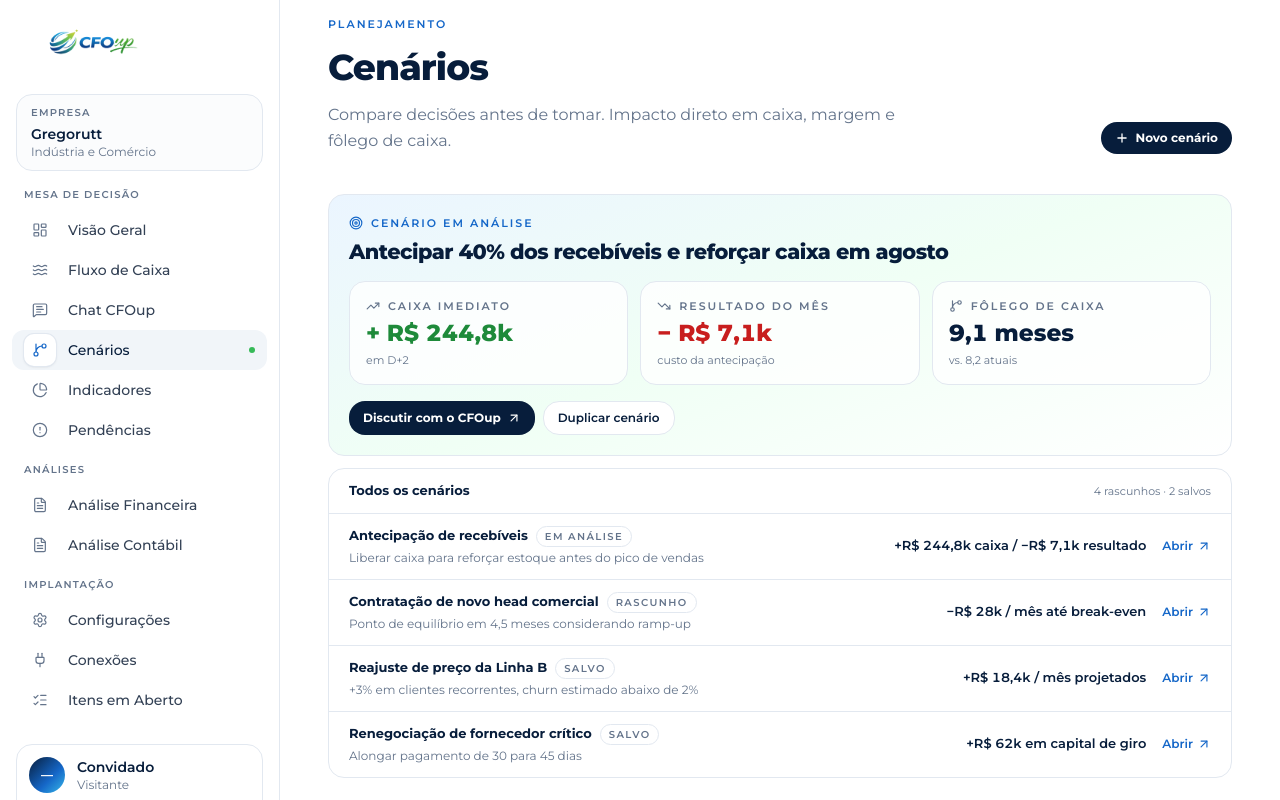
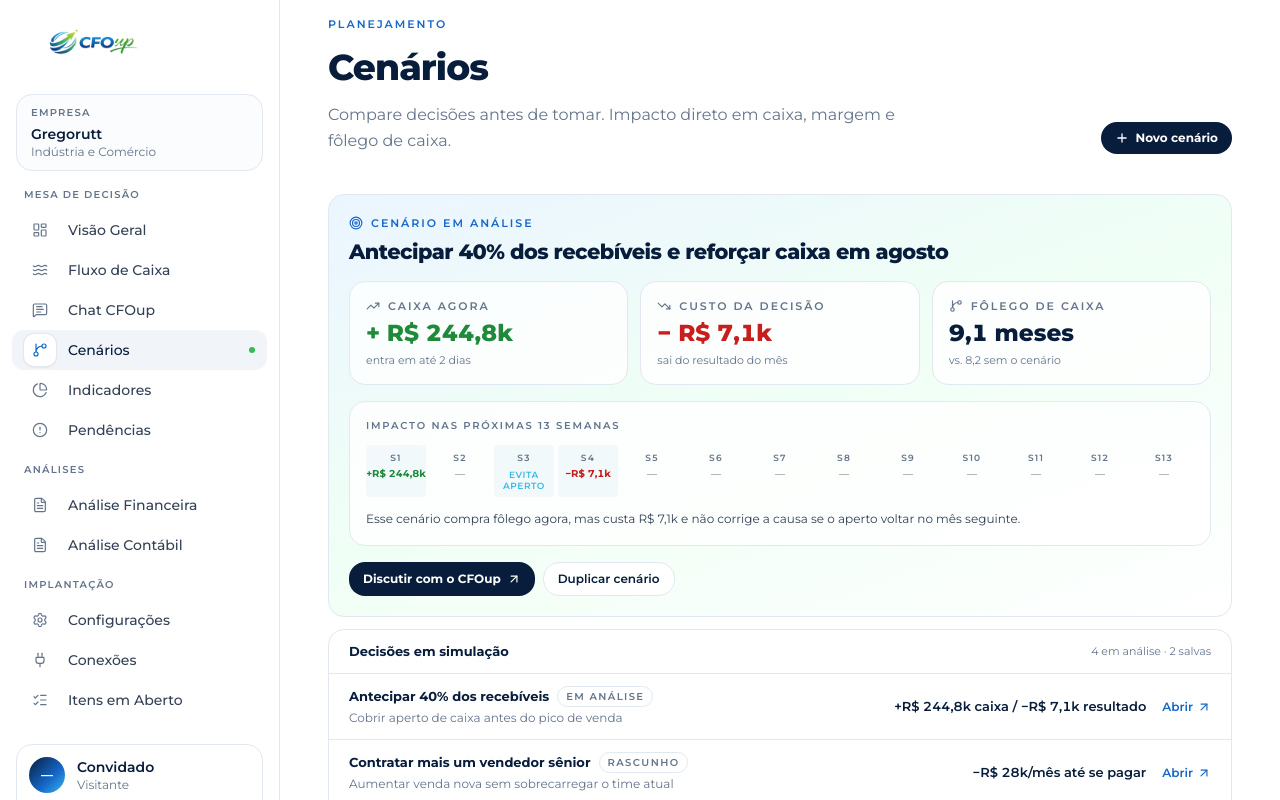
Before and after one commit to cfoup2026/cfoup-overview-v3, a Next.js app: page /cenarios in a window 1280 px wide. Shown: the top 800 px of the page. Built offline with nearby package versions, Linux system fonts and the light colour scheme.

Commit message:
feat: implement Round 2 scenarios with updated labels and blocks
Add new Round 2 features with updated ImpactTile, WeeksImpactBlock, renamed List, and revised ScenarioRow details.

```diff
--- a/app/(app)/cenarios/page.tsx
+++ b/app/(app)/cenarios/page.tsx
@@ -29,10 +29,13 @@ export default function CenariosPage() {
         </h2>
 
         <div className="mt-4 grid gap-3 md:grid-cols-3">
-          <ImpactTile label="Caixa imediato" value="+ R$ 244,8k" tone="positive" detail="em D+2" />
-          <ImpactTile label="Resultado do mês" value="− R$ 7,1k" tone="negative" detail="custo da antecipação" />
-          <ImpactTile label="Fôlego de caixa" value="9,1 meses" tone="neutral" detail="vs. 8,2 atuais" />
+          <ImpactTile label="Caixa agora" value="+ R$ 244,8k" tone="positive" detail="entra em até 2 dias" />
+          <ImpactTile label="Custo da decisão" value="− R$ 7,1k" tone="negative" detail="sai do resultado do mês" />
+          <ImpactTile label="Fôlego de caixa" value="9,1 meses" tone="neutral" detail="vs. 8,2 sem o cenário" />
         </div>
+
+        {/* Impacto 13 semanas */}
+        <WeeksImpactBlock />
 
         <div className="mt-4 flex flex-wrap gap-2">
           <Link
@@ -54,38 +57,116 @@ export default function CenariosPage() {
       <section aria-labelledby="cenarios-list" className="rounded-2xl border border-border bg-card">
         <div className="flex items-center justify-between border-b border-border px-4 md:px-5 py-3">
           <h3 id="cenarios-list" className="text-[13px] font-bold" style={{ color: "var(--brand-navy)" }}>
-            Todos os cenários
+            Decisões em simulação
           </h3>
-          <p className="text-[11px] text-muted-foreground">4 rascunhos · 2 salvos</p>
+          <p className="text-[11px] text-muted-foreground">4 em análise · 2 salvas</p>
         </div>
         <ul className="divide-y divide-border">
           <ScenarioRow
-            title="Antecipação de recebíveis"
-            summary="Liberar caixa para reforçar estoque antes do pico de vendas"
+            title="Antecipar 40% dos recebíveis"
+            summary="Cobrir aperto de caixa antes do pico de venda"
             status="Em análise"
             impact="+R$ 244,8k caixa / −R$ 7,1k resultado"
           />
           <ScenarioRow
-            title="Contratação de novo head comercial"
-            summary="Ponto de equilíbrio em 4,5 meses considerando ramp-up"
+            title="Contratar mais um vendedor sênior"
+            summary="Aumentar venda nova sem sobrecarregar o time atual"
             status="Rascunho"
-            impact="−R$ 28k / mês até break-even"
+            impact="−R$ 28k/mês até se pagar"
           />
           <ScenarioRow
-            title="Reajuste de preço da Linha B"
-            summary="+3% em clientes recorrentes, churn estimado abaixo de 2%"
+            title="Reajustar preço da Linha B"
+            summary="Recuperar margem que vem caindo por desconto"
             status="Salvo"
-            impact="+R$ 18,4k / mês projetados"
+            impact="+R$ 18,4k/mês"
           />
           <ScenarioRow
-            title="Renegociação de fornecedor crítico"
-            summary="Alongar pagamento de 30 para 45 dias"
+            title="Renegociar prazo com fornecedor"
+            summary="Ganhar fôlego de pagamento sem queimar relação"
             status="Salvo"
-            impact="+R$ 62k em capital de giro"
+            impact="+R$ 62k de fôlego"
           />
         </ul>
       </section>
     </>
+  )
+}
+
+type WeekEffect =
+  | { label: string; kind: "positive" | "negative"; value: string }
+  | { label: string; kind: "qualitative"; text: string }
+  | { label: string; kind: "empty" }
+
+const WEEKS_IMPACT: WeekEffect[] = [
+  { label: "S1", kind: "positive", value: "+R$ 244,8k" },
+  { label: "S2", kind: "empty" },
+  { label: "S3", kind: "qualitative", text: "evita aperto" },
+  { label: "S4", kind: "negative", value: "−R$ 7,1k" },
+  { label: "S5", kind: "empty" },
+  { label: "S6", kind: "empty" },
+  { label: "S7", kind: "empty" },
+  { label: "S8", kind: "empty" },
+  { label: "S9", kind: "empty" },
+  { label: "S10", kind: "empty" },
+  { label: "S11", kind: "empty" },
+  { label: "S12", kind: "empty" },
+  { label: "S13", kind: "empty" },
+]
+
+function WeeksImpactBlock() {
+  return (
+    <div className="mt-4 rounded-xl border border-border bg-white/80 p-4">
+      <p className="text-[10px] font-semibold uppercase tracking-[0.18em] text-muted-foreground">
+        Impacto nas próximas 13 semanas
+      </p>
+
+      <div className="mt-3 grid grid-cols-[repeat(13,minmax(0,1fr))] gap-1">
+        {WEEKS_IMPACT.map((w) => (
+          <div
+            key={w.label}
+            className="flex min-h-[48px] flex-col items-center justify-start gap-1 rounded py-1.5"
+            style={{
+              background: w.kind === "empty" ? "transparent" : "rgba(21,103,200,0.04)",
+            }}
+          >
+            <span className="text-[9px] font-semibold uppercase tracking-[0.14em] text-muted-foreground">
+              {w.label}
+            </span>
+            {w.kind === "positive" && (
+              <span
+                className="text-[10px] font-bold leading-none tabular-nums"
+                style={{ color: "var(--brand-green-dark)" }}
+              >
+                {w.value}
+              </span>
+            )}
+            {w.kind === "negative" && (
+              <span
+                className="text-[10px] font-bold leading-none tabular-nums"
+                style={{ color: "var(--brand-red)" }}
+              >
+                {w.value}
+              </span>
+            )}
+            {w.kind === "qualitative" && (
+              <span
+                className="text-center text-[9px] font-semibold uppercase leading-tight tracking-[0.06em]"
+                style={{ color: "var(--brand-cyan)" }}
+              >
+                {w.text}
+              </span>
+            )}
+            {w.kind === "empty" && (
+              <span className="text-[10px] leading-none text-muted-foreground">—</span>
+            )}
+          </div>
+        ))}
+      </div>
+
+      <p className="mt-3 text-[12px] leading-relaxed text-[var(--slate-700)]">
+        Esse cenário compra fôlego agora, mas custa R$ 7,1k e não corrige a causa se o aperto voltar no mês seguinte.
+      </p>
+    </div>
   )
 }
 
```
